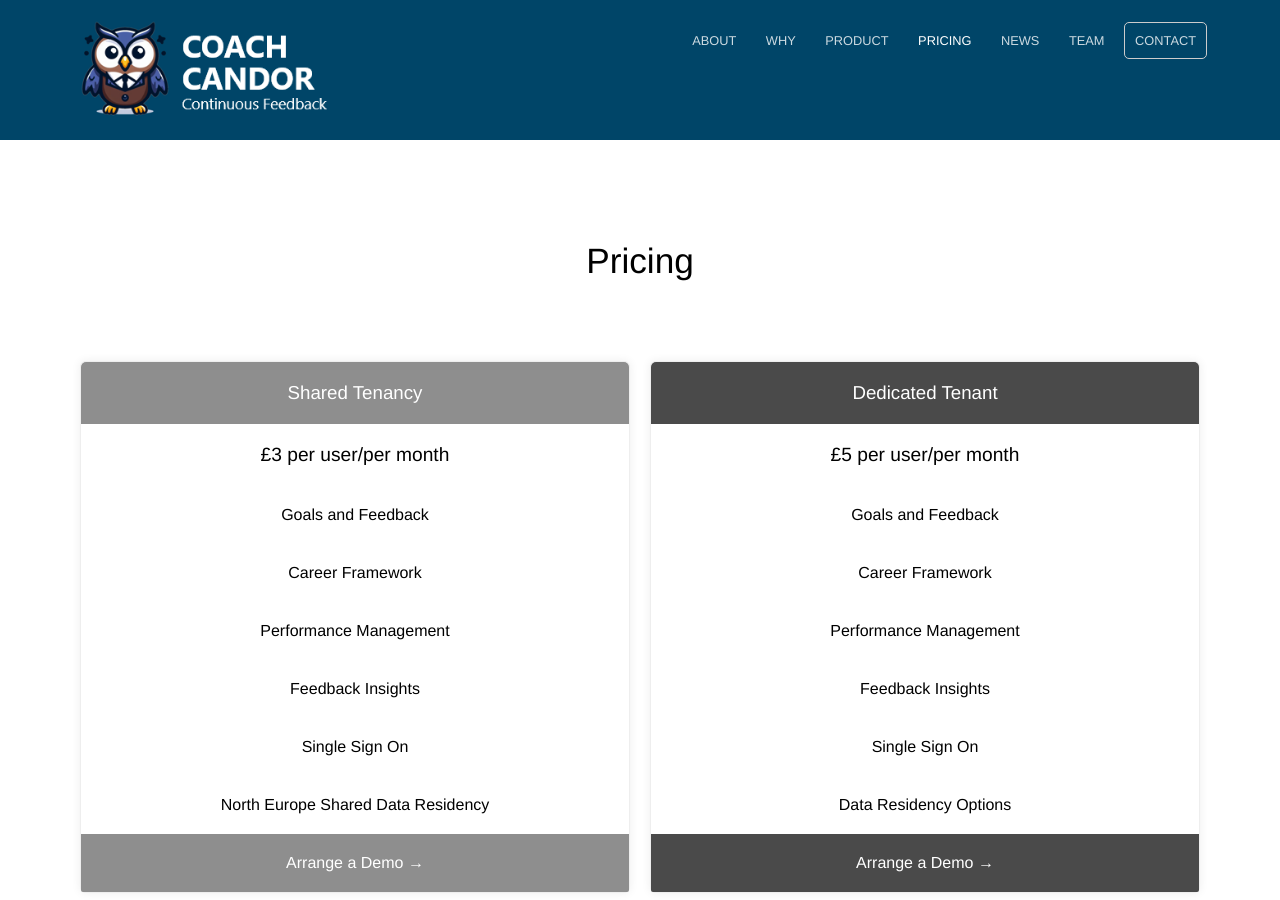
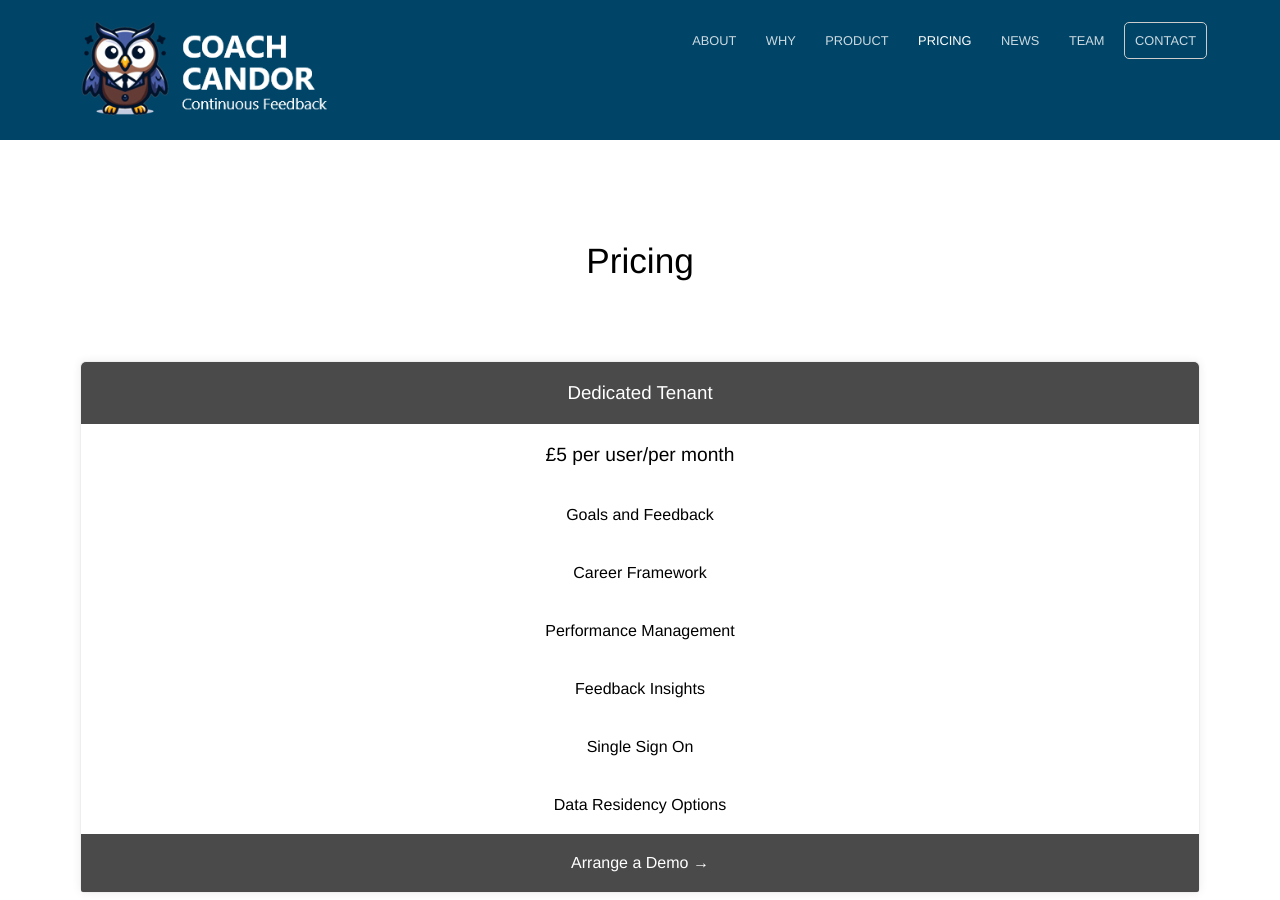
Before and after one commit to coachcandor/coachcandor.github.io, a Jekyll site: the page built from pricing.html, in a window 1280 px wide and 900 px high. Built offline with Jekyll 4.4.1, drawn with Linux system fonts in a browser that asks for light colours; nearby versions of some CDN libraries.

Commit message:
one price on offer for dedicated tenancy

```diff
--- a/pricing.html
+++ b/pricing.html
@@ -1,26 +1,6 @@
 ---
 title: Pricing
 pricing_table:
-  - name: Shared Tenancy
-    color: "#8e8e8e"
-    features:
-      - text: £3 per user/per month
-        highlight: true
-      - text: Goals and Feedback
-        highlight: false
-      - text: Career Framework
-        highlight: false
-      - text: Performance Management
-        highlight: false
-      - text: Feedback Insights
-        highlight: false
-      - text: Single Sign On
-        highlight: false
-      - text: North Europe Shared Data Residency
-        highlight: false
-    call_to_action:
-      link: /contact/
-      text: Arrange a Demo
   - name: Dedicated Tenant
     color: "#4a4a4a"
     features:
```
